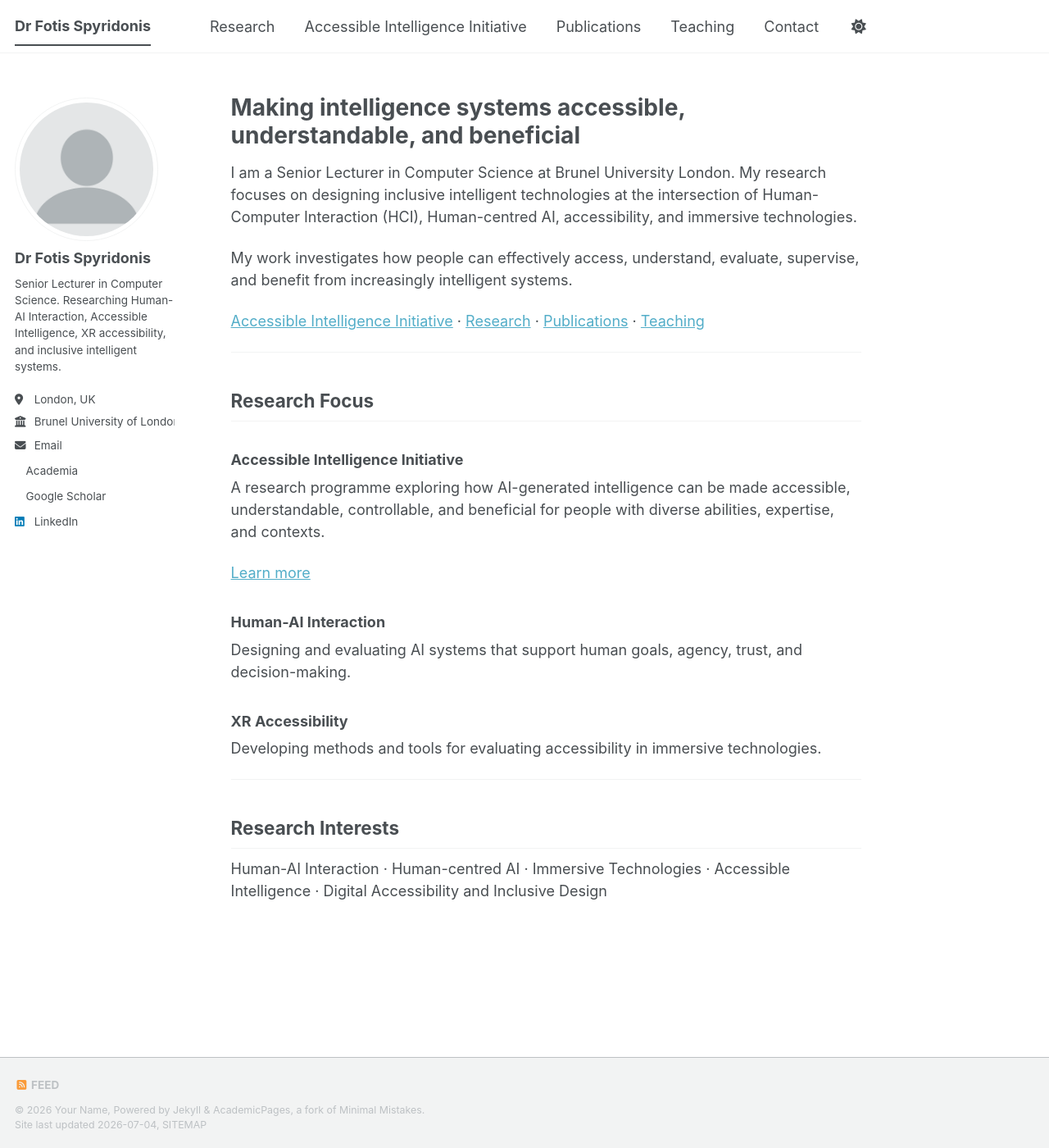
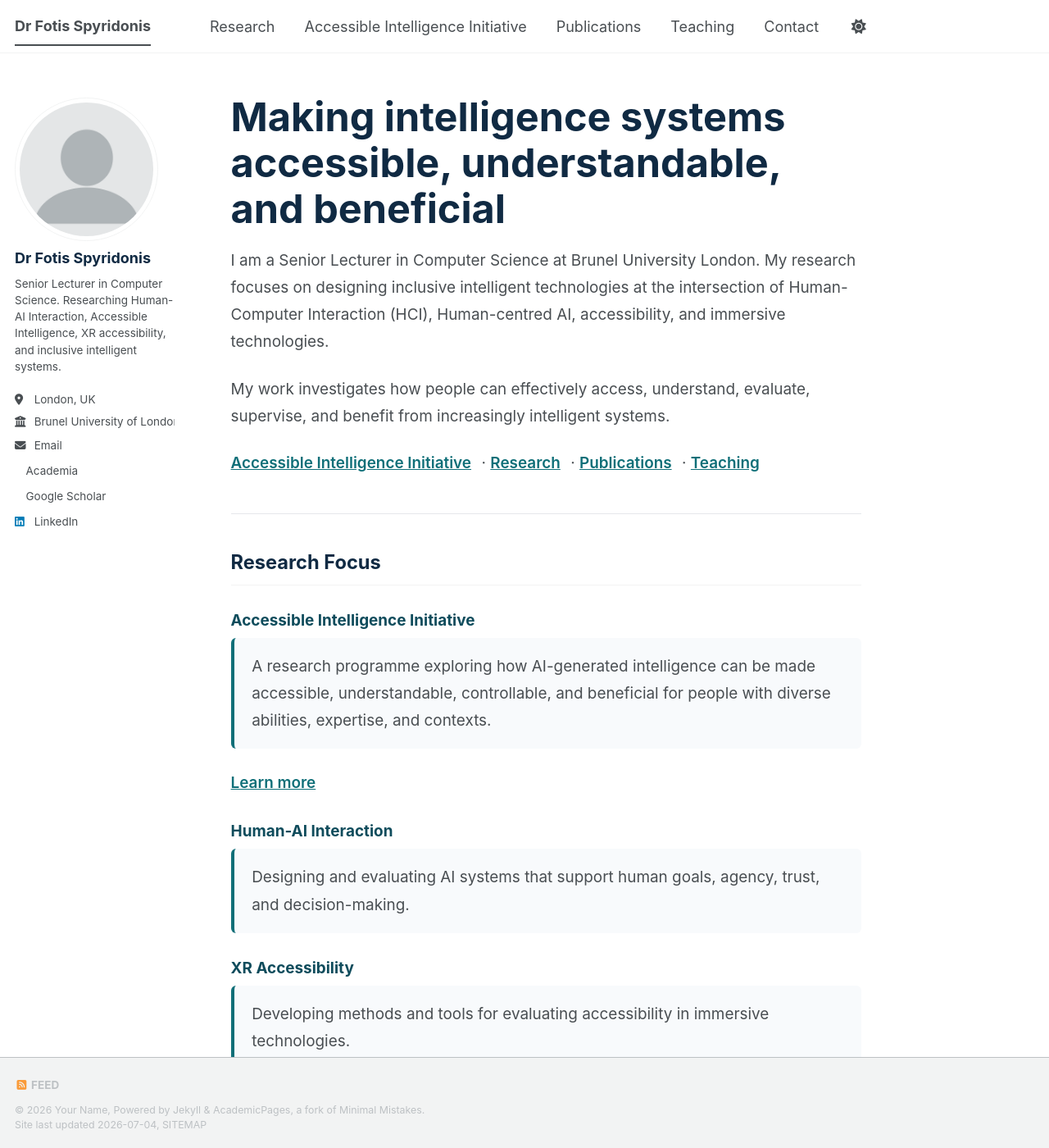
Before and after one commit to fotios-spyridonis/fotios-spyridonis.github.io, a Jekyll site: the page built from _pages/about.md, in a window 1280 px wide and 1400 px high. Shown: the whole window at 82% size. Built offline with Jekyll 4.4.1, drawn with Linux system fonts in a browser that asks for light colours; a style sheet for code colours, icons or effects is not loaded.

Commit message:
Add 'custom' and 'layout/json_cv' to imports

```diff
--- a/assets/css/main.scss
+++ b/assets/css/main.scss
@@ -35,6 +35,9 @@
     "layout/page",
     "layout/archive",
     "layout/sidebar",
-    "layout/json_cv"
+   "layout/json_cv",
+    "custom"
 
 ;
+
+;
```
